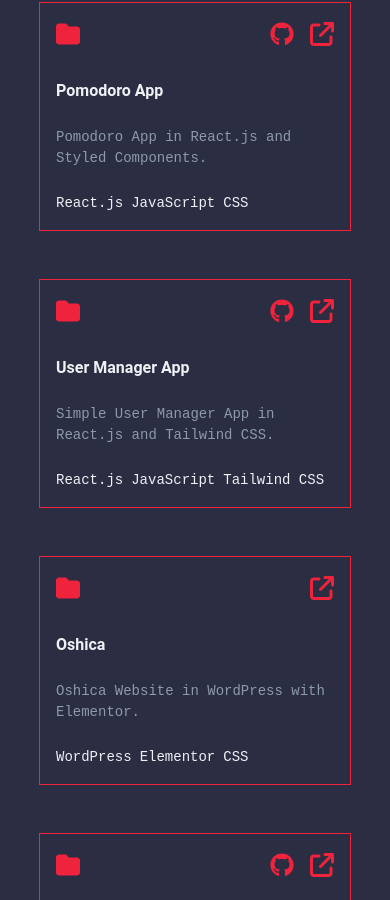
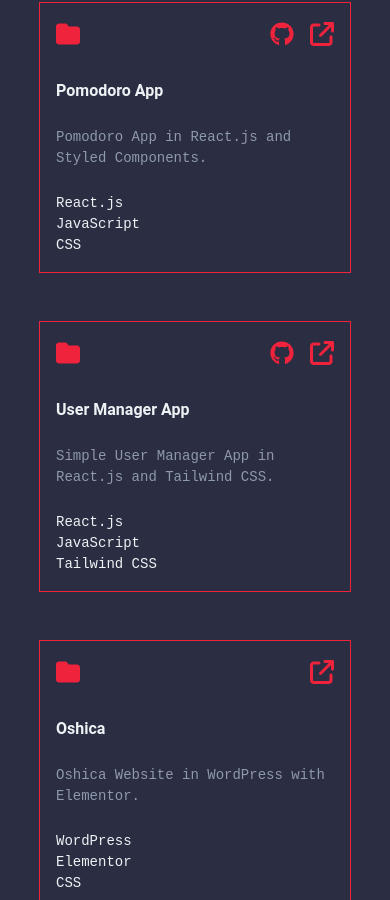
Before and after one commit to carlosamarto/portfolio, a React (Create React App) app: page / in a window 390 px wide. Shown: the part 2624-3524 px from the top of the page. Built offline with nearby package versions, Linux system fonts and the light colour scheme.

Commit message:
update v2.1

```diff
--- a/src/global.css
+++ b/src/global.css
@@ -301,7 +301,7 @@
   }
 
   .projects__container {
-    @apply grid xl:grid-cols-3 sm:grid-cols-2 grid-cols-1 gap-12;
+    @apply grid xl:grid-cols-3 md:grid-cols-2 grid-cols-1 gap-12;
   }
   .projects__card {
     @apply flex flex-col justify-between gap-6 border border-red p-4;
@@ -313,7 +313,7 @@
     @apply text-paragraph;
   }
   .projects__card-skills {
-    @apply flex items-center gap-2;
+    @apply xs:flex items-center gap-2;
   }
 
   .contact__container {
```
